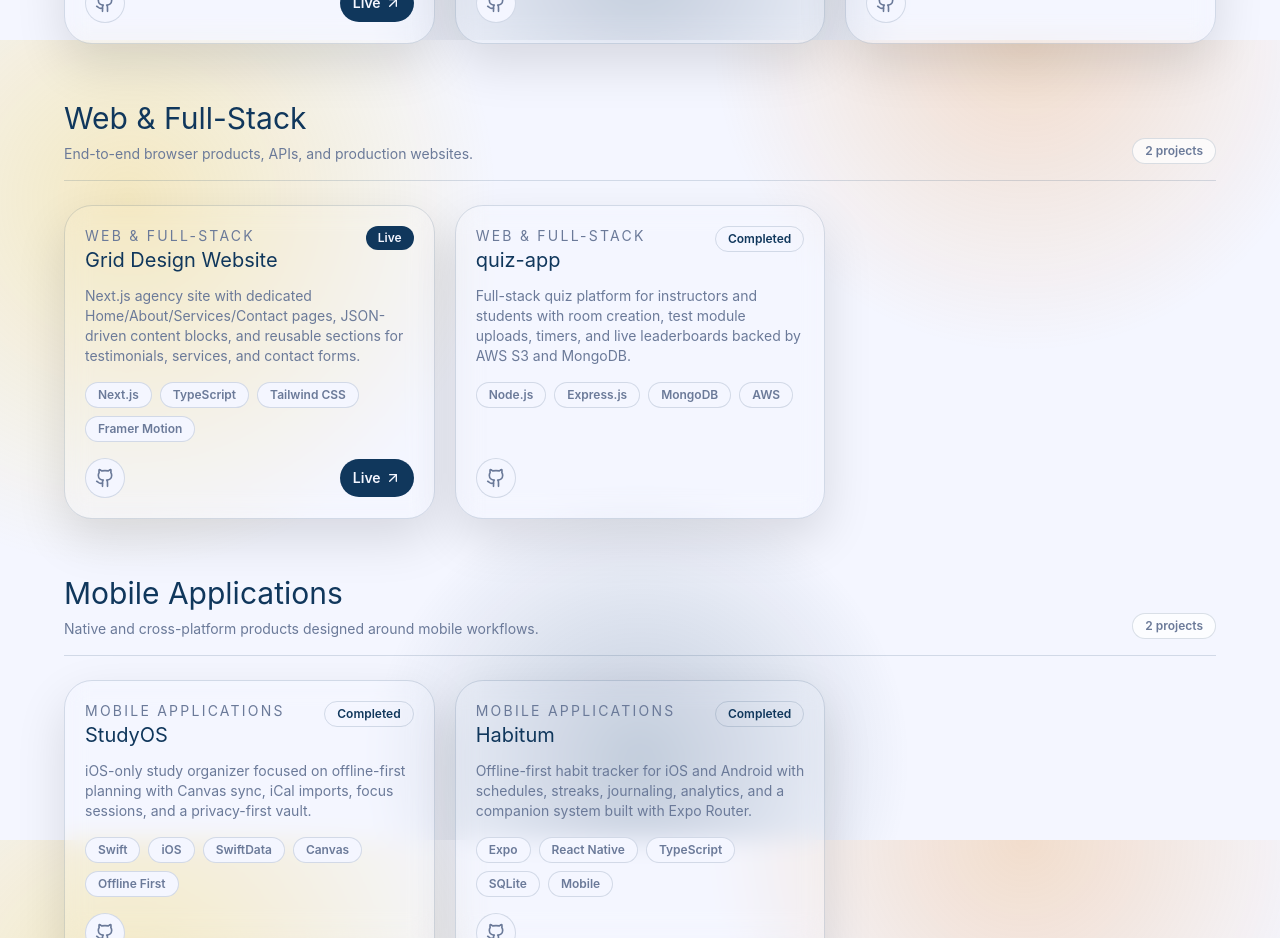
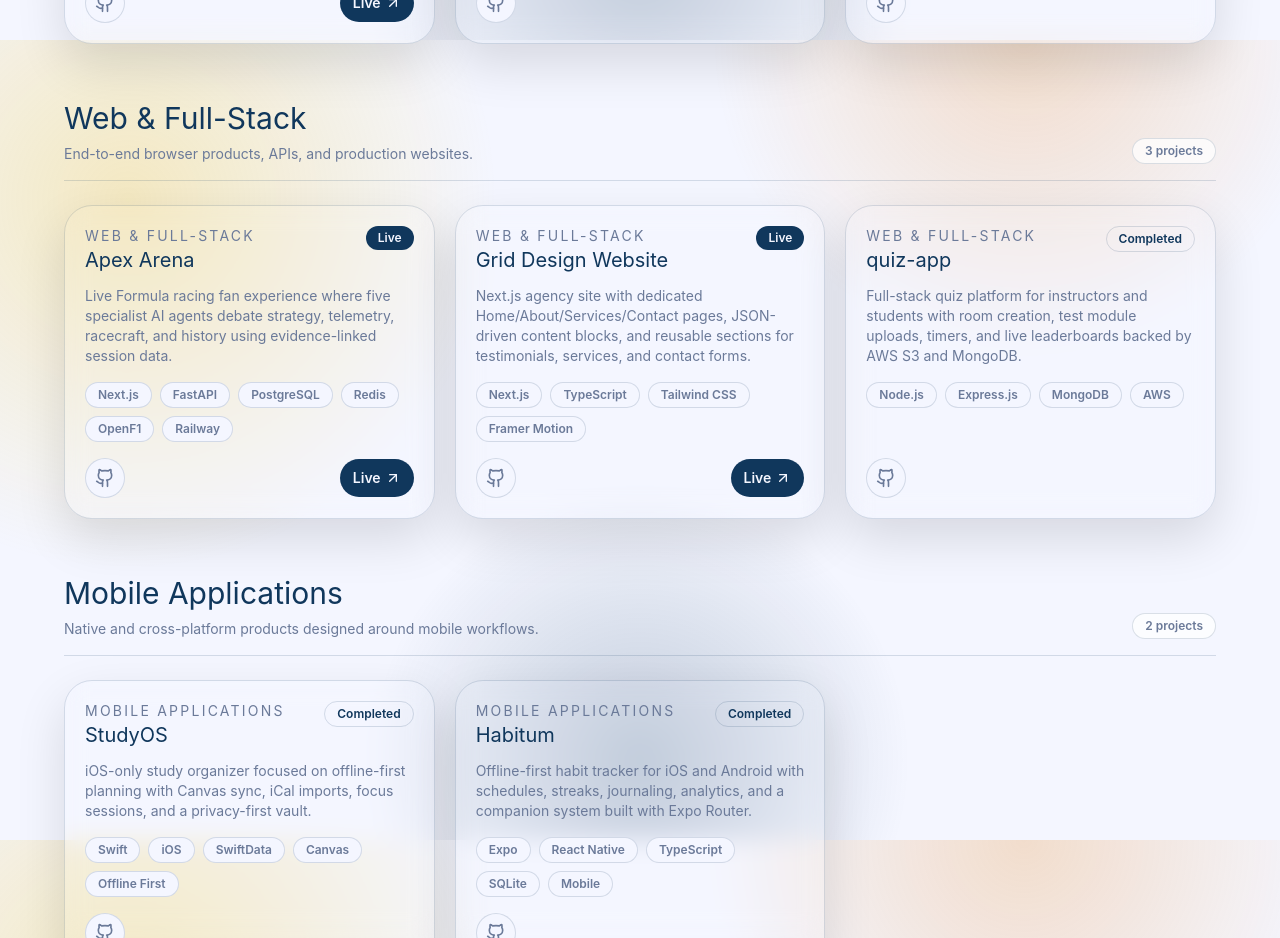
Before and after one commit to CSingh26/portfolio, a Next.js app: page /projects in a window 1280 px wide. Shown: the part 1560-2498 px from the top of the page. Built offline with nearby package versions, Linux system fonts and the light colour scheme.

Commit message:
Add Apex Arena portfolio project

```diff
--- a/src/data/projects.ts
+++ b/src/data/projects.ts
@@ -69,6 +69,103 @@
 ]
 
 export const projects: Project[] = [
+  {
+    title: "Apex Arena",
+    slug: "apex-arena",
+    description:
+      "Live Formula racing fan experience where five specialist AI agents debate strategy, telemetry, racecraft, and history using evidence-linked session data.",
+    status: "Live",
+    field: "Web & Full-Stack",
+    tags: ["Next.js", "FastAPI", "PostgreSQL", "Redis", "OpenF1", "Railway"],
+    links: {
+      github: "https://github.com/CSingh26/Apex-Arena",
+      live: "https://chaitanyasingh.org/apex-arena",
+    },
+    details: {
+      overview:
+        "Apex Arena is a public 2026-season Formula racing experience that turns live and historical race data into a structured, evidence-linked conversation. The platform combines a Next.js frontend, FastAPI backend, PostgreSQL event archive, Redis event bus, and provider integrations from OpenF1 and Jolpica so visitors can follow a session as an editorial debate instead of a raw timing screen.",
+      highlights: [
+        "Built around five specialist agents covering strategy, telemetry, racecraft, championship history, and moderation.",
+        "Supports live and replay Race Rooms with grounded discussion, evidence drawers, room timelines, and session-aware playback controls.",
+        "Uses deterministic normalization, ordering, and deduplication so the interface never sounds more certain than the underlying data.",
+        "Publishes a 2026 season catalog with circuit intelligence, weather context, and resilient fallbacks when provider data is incomplete.",
+        "Runs in production beneath the portfolio domain at /apex-arena with Vercel rewrites, Railway backend services, Neon PostgreSQL, and Upstash Redis.",
+      ],
+      stack: [
+        "Next.js App Router",
+        "React",
+        "TypeScript",
+        "FastAPI",
+        "Pydantic",
+        "SQLAlchemy",
+        "PostgreSQL",
+        "Redis",
+        "Server-Sent Events",
+        "OpenF1 REST / MQTT",
+        "Jolpica F1",
+        "Railway",
+        "Vercel",
+      ],
+      media: {
+        src: "/projects/apex-arena-home.jpg",
+        alt: "Apex Arena landing page showing the race-room fan experience",
+        width: 952,
+        height: 998,
+        caption: "Apex Arena landing experience from the production project README.",
+      },
+      facts: [
+        { label: "Status", value: "Live at /apex-arena" },
+        { label: "Season focus", value: "2026 Formula calendar" },
+        { label: "Agent roster", value: "5 specialist voices" },
+        { label: "Streaming model", value: "SSE + Redis event flow" },
+      ],
+      sections: [
+        {
+          title: "Product Direction",
+          body: [
+            "Apex Arena treats a race weekend as a living argument instead of a static dashboard. Each session is framed as a moderated conversation where agent opinions stay distinct, explain their reasoning, and expose the evidence behind supported claims.",
+            "The experience is designed for both live sessions and replayable archives, so the same room model can cover active race weekends, completed events, and upcoming sessions without pretending unavailable telemetry already exists.",
+          ],
+          bullets: [
+            "Five analytical perspectives: strategy, telemetry, racecraft, history, and moderation.",
+            "Conversation map, track dossier, and weather context accompany the live message stream.",
+            "Clear data-quality labeling avoids inventing telemetry when providers are partial or offline.",
+          ],
+        },
+        {
+          title: "Data and Discussion Architecture",
+          body: [
+            "The backend ingests OpenF1 and calendar metadata, persists raw and normalized race events, and replays them through a race-state reducer plus a grounded discussion engine. Durable PostgreSQL records back messages and evidence, while Redis handles low-latency publication into browser streams.",
+          ],
+          bullets: [
+            "Normalization, stable ordering, and deduplication happen before any discussion logic runs.",
+            "Specialist messages are validated against supplied evidence keys and confidence rules.",
+            "Replay coordination persists playback state, lap progress, and room activity for reliable recovery.",
+          ],
+        },
+        {
+          title: "Race Room Experience",
+          bullets: [
+            "Scrollable multi-agent conversation with reply relationships, corrections, and room summaries.",
+            "Session catalog grouped by Grand Prix weekend, including live, completed, and upcoming events.",
+            "Circuit intelligence panels with venue records, historical context, and official guide links.",
+            "OpenF1 weather integration covering air and track temperature, rainfall, humidity, pressure, and wind.",
+          ],
+        },
+        {
+          title: "Operations and Deployment",
+          body: [
+            "Production deployment is routed through the portfolio domain so the browser always stays on chaitanyasingh.org/apex-arena while Vercel rewrites requests to the dedicated Apex Arena frontend. Server-side API proxying keeps backend infrastructure hostnames and proxy tokens out of the browser.",
+          ],
+          bullets: [
+            "Verified CI pipeline runs backend tests, frontend checks, production builds, Docker builds, and vulnerability scans.",
+            "Railway hosts the FastAPI backend, while the frontend uses a Next.js App Router deployment on Vercel.",
+            "Recent-session reconciliation and provider-aware fallbacks keep rooms honest during live data gaps.",
+          ],
+        },
+      ],
+    },
+  },
   {
     title: "Synaxis (MoneyMatters)",
     slug: "synaxis",
```
Also changed, not shown: public/projects/apex-arena-home.jpg (added).
